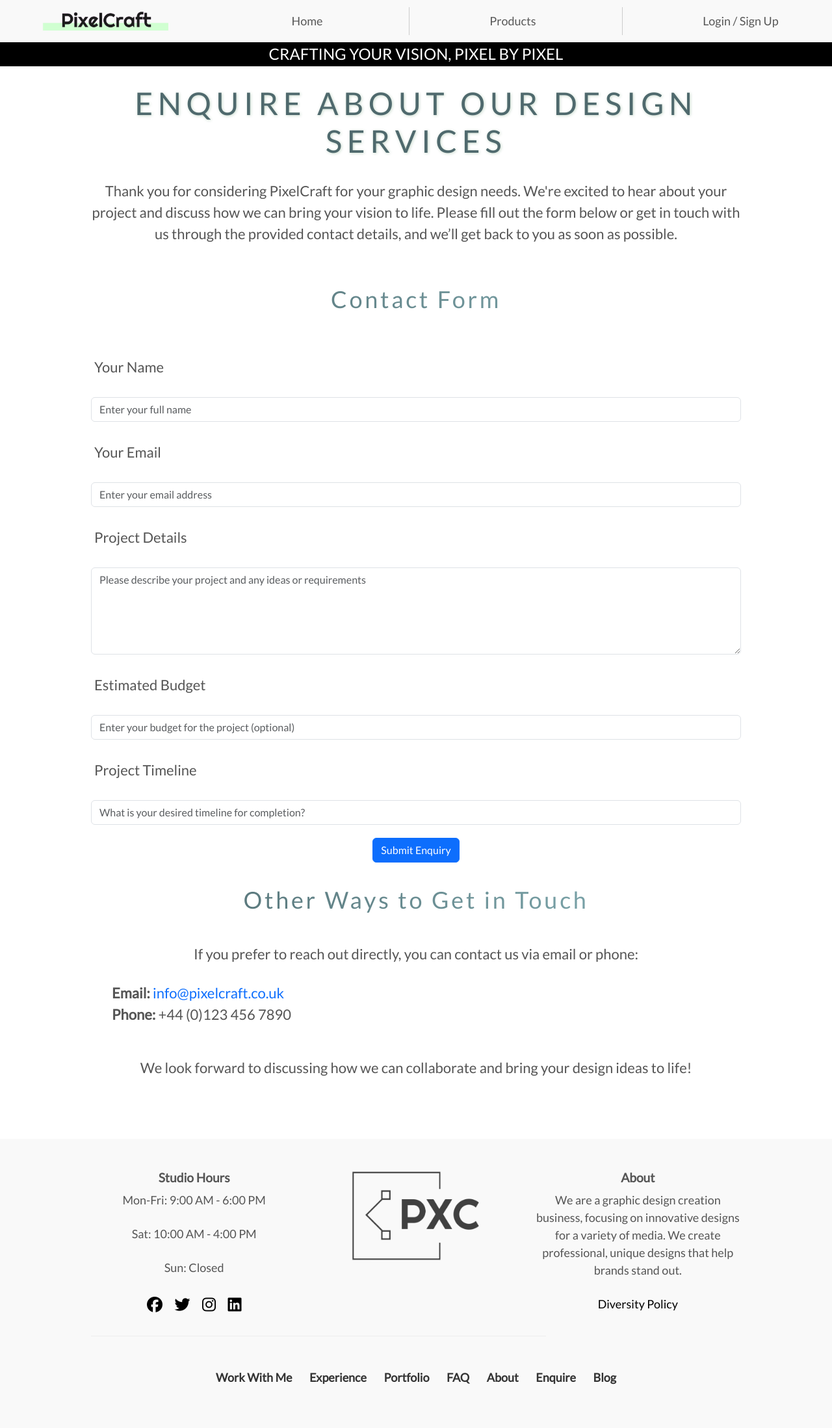
After one commit to HCaldwell95/pixel-craft, a Django app: page /enquire/ in a window 1280 px wide. The commit adds this page. Shown: the whole page at 65% size. Run offline with Django 5.2, Linux system fonts and the light colour scheme; some libraries are stand-ins or nearby versions.

Commit message:
Added Enquire page and content plus CSS styling

```diff
--- /dev/null
+++ b/home/templates/home/enquire.html
@@ -0,0 +1,64 @@
+{% extends "base.html" %}
+{% load static %}
+
+{% block extra_css %}
+    <link rel="stylesheet" href="{% static 'css/core_pages.css' %}">
+{% endblock %}
+
+{% block extra_title %}
+    | Enquire
+{% endblock %}
+
+{% block page_header %}
+{% endblock %}
+
+{% block content %}
+    <section class="core-page-section container">
+        <h1>Enquire About Our Design Services</h1>
+        <p>Thank you for considering PixelCraft for your graphic design needs. We're excited to hear about your project and discuss how we can bring your vision to life. Please fill out the form below or get in touch with us through the provided contact details, and we’ll get back to you as soon as possible.</p>
+
+        <h2>Contact Form</h2>
+        <form action="{% url 'submit_enquiry' %}" method="POST">
+            {% csrf_token %}
+
+            <div class="form-group">
+                <label for="name">Your Name</label>
+                <input type="text" id="name" name="name" class="form-control" placeholder="Enter your full name" required>
+            </div>
+
+            <div class="form-group">
+                <label for="email">Your Email</label>
+                <input type="email" id="email" name="email" class="form-control" placeholder="Enter your email address" required>
+            </div>
+
+            <div class="form-group">
+                <label for="project_details">Project Details</label>
+                <textarea id="project_details" name="project_details" class="form-control" rows="5" placeholder="Please describe your project and any ideas or requirements" required></textarea>
+            </div>
+
+            <div class="form-group">
+                <label for="budget">Estimated Budget</label>
+                <input type="text" id="budget" name="budget" class="form-control" placeholder="Enter your budget for the project (optional)">
+            </div>
+
+            <div class="form-group">
+                <label for="timeline">Project Timeline</label>
+                <input type="text" id="timeline" name="timeline" class="form-control" placeholder="What is your desired timeline for completion?" required>
+            </div>
+
+            <button type="submit" class="btn btn-primary">Submit Enquiry</button>
+        </form>
+
+        <h2>Other Ways to Get in Touch</h2>
+        <p>If you prefer to reach out directly, you can contact us via email or phone:</p>
+        <ul class="core-page-ul-type-none">
+            <li><strong>Email:</strong> <a href="mailto:info@pixelcraft.co.uk">info@pixelcraft.co.uk</a></li>
+            <li><strong>Phone:</strong> +44 (0)123 456 7890</li>
+        </ul>
+
+        <br>
+        <p>We look forward to discussing how we can collaborate and bring your design ideas to life!</p>
+        <br>
+        <br>
+    </section>
+{% endblock %}
--- a/home/urls.py
+++ b/home/urls.py
@@ -9,4 +9,6 @@ urlpatterns = [
 
     path('faq/', views.faq, name='faq'),
     path('about/', views.about, name='about'),
+    path('enquire/', views.enquire, name='enquire'),
+    path('submit-enquiry/', views.submit_enquiry, name='submit_enquiry'),
 ]
--- a/home/views.py
+++ b/home/views.py
@@ -118,3 +118,14 @@ def faq(request):
 
 def about(request):
     return render(request, 'home/about.html')
+
+def enquire(request):
+    return render(request, 'home/enquire.html')
+
+def submit_enquiry(request):
+    if request.method == 'POST':
+        name = request.POST.get('name')
+        email = request.POST.get('email')
+        # Handle the submission, like saving to the database or sending an email.
+        return HttpResponse("Thank you for your enquiry!")
+    return HttpResponse("Invalid request", status=400)
--- a/static/css/core_pages.css
+++ b/static/css/core_pages.css
@@ -19,7 +19,7 @@ body {
     font-size: 48px;
     text-transform: uppercase;
     letter-spacing: 2mm;
-    color: #616161;
+    color: #4f696d;
     text-shadow: 1px 1px 4px rgba(70, 128, 82, 0.3);
 }
 
@@ -27,7 +27,7 @@ section > h2 {
     font-size: 36px;
     letter-spacing: 1mm;
     padding: 1em;
-    background: linear-gradient(to right, #4f696d, #85b2b8); /* soft green gradient */
+    background: linear-gradient(to right, #4f696d, #85b2b8);
     -webkit-background-clip: text;
     color: transparent;
 }
@@ -49,6 +49,11 @@ h1, h2, p {
     text-align: left;
 }
 
+.core-page-ul-type-none {
+    list-style-type:none;
+    text-align: left;
+}
+
 .core-page-sub-ul {
     list-style-type: none;
     padding-top: 20px;
@@ -58,3 +63,13 @@ hr {
     width: 70%;
     margin: 0 auto;
 }
+
+label {
+    display: block; /* Makes label take up the full width */
+    text-align: left; /* Aligns the text to the left */
+    margin: 30px 5px;
+}
+
+button {
+    margin-top: 20px;
+}
--- a/templates/base.html
+++ b/templates/base.html
@@ -134,7 +134,7 @@
                     <li class="list-inline-item"><a href="#">Portfolio</a></li>
                     <li class="list-inline-item"><a href="{% url 'faq' %}">FAQ</a></li>
                     <li class="list-inline-item"><a href="{% url 'about' %}">About</a></li>
-                    <li class="list-inline-item"><a href="#">Enquire</a></li>
+                    <li class="list-inline-item"><a href="{% url 'enquire' %}">Enquire</a></li>
                     <li class="list-inline-item"><a href="#">Blog</a></li>
                 </ul>
             </div>
```
